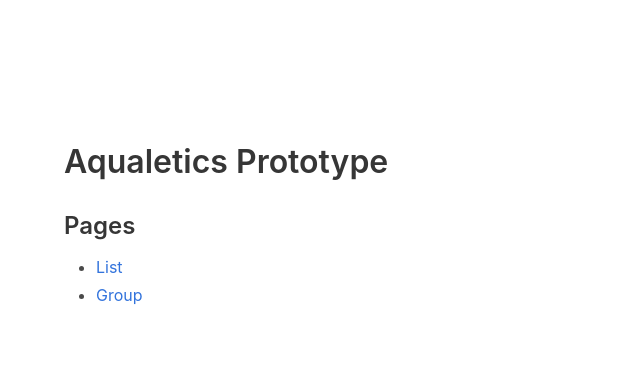
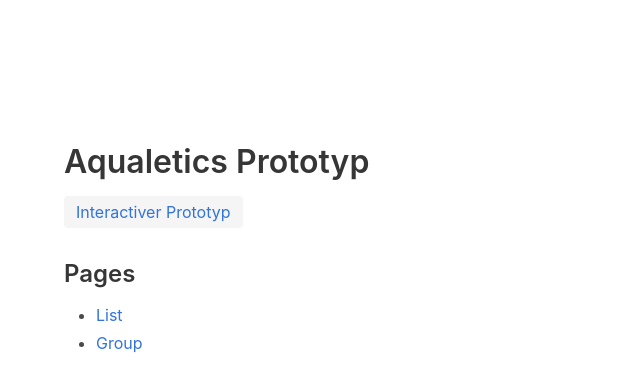
Before and after one commit to Tiim/aqualetics-prototype, a website: page index.html in a window 1280 px wide. Shown: the whole page, without its empty margins (0-640 px from the left). Drawn offline with nearby package versions, Linux system fonts and the light colour scheme.

Commit message:
Add link to interactive prototype

```diff
--- a/index.html
+++ b/index.html
@@ -17,7 +17,13 @@
   <section class="section">
     <div class="container">
       <div class="content">
-        <h1>Aqualetics Prototype</h1>
+        <h1>Aqualetics Prototyp</h1>
+
+        <span class="tag is-medium">
+          <a href="https://tiimb.work/aqualetics-demo-interactive/#/list">
+            Interactiver Prototyp
+          </a>
+        </span>
         <h3>Pages</h3>
         <ul>
           <li><a href="./list.html">List</a></li>
```
